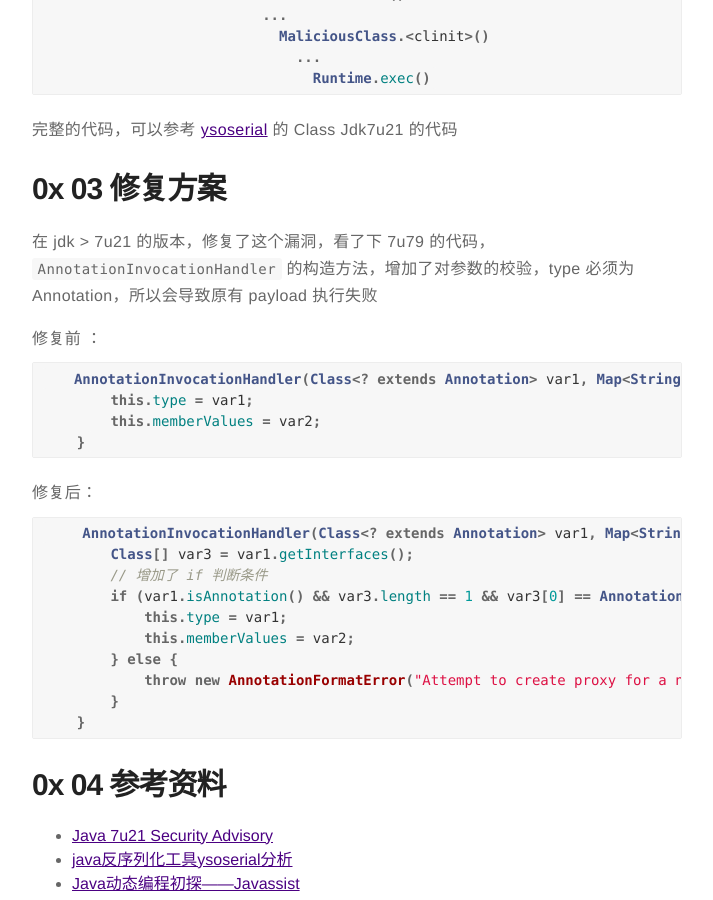
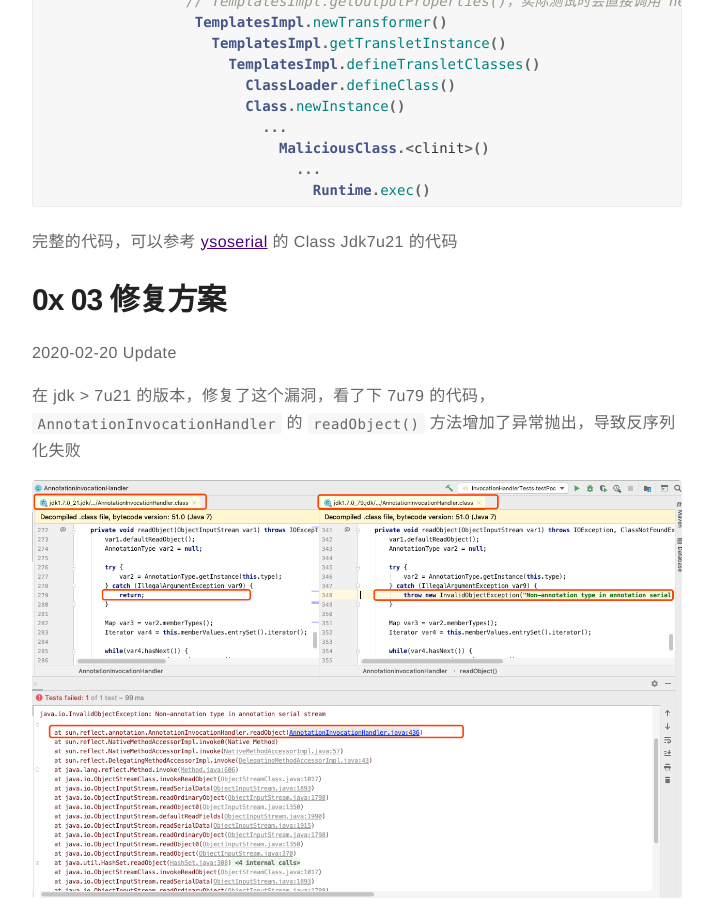
Before and after one commit to b1ngz/b1ngz.github.io, a Jekyll site: the page built from _posts/2018-04-13-java-deserialization-jdk7u21-gadget-note.md, in a window 1280 px wide and 900 px high, scrolled down 14069 px. Shown: the whole window, without its empty margins (283-996 px from the left). Built offline with Jekyll 4.4.1, drawn with Linux system fonts in a browser that asks for light colours; comment, search, counter and statistics services are not loaded; some of the changed text lies outside the part shown.

Commit message:
fix mistake

````diff
--- a/_posts/2018-04-13-java-deserialization-jdk7u21-gadget-note.md
+++ b/_posts/2018-04-13-java-deserialization-jdk7u21-gadget-note.md
@@ -12,6 +12,9 @@ author: b1ngz
 description: Java反序列 Jdk7u21 Payload 学习笔记
 ---
 
+Update
+
+- 2020-02-20: Fix `AnnotationInvocationHandler` mitigation mistake in Part `0x03 修复方案`
 
 # 0x00 简介
 
@@ -636,31 +639,13 @@ LinkedHashSet.readObject()
 
 # 0x 03 修复方案
 
-在 jdk > 7u21 的版本，修复了这个漏洞，看了下 7u79 的代码，`AnnotationInvocationHandler` 的构造方法，增加了对参数的校验，type 必须为 Annotation，所以会导致原有 payload 执行失败
+2020-02-20 Update
 
-修复前 ：
+在 jdk > 7u21 的版本，修复了这个漏洞，看了下 7u79 的代码，`AnnotationInvocationHandler` 的 `readObject()` 方法增加了异常抛出，导致反序列化失败
 
-```java
-   AnnotationInvocationHandler(Class<? extends Annotation> var1, Map<String, Object> var2) {
-        this.type = var1;
-        this.memberValues = var2;
-    }
-```
+![image](/assets/images/deserialization-jdk7u21/AnnotationInvocationHandler-fix.png)
 
-修复后：
 
-```java
-    AnnotationInvocationHandler(Class<? extends Annotation> var1, Map<String, Object> var2) {
-        Class[] var3 = var1.getInterfaces();
-        // 增加了 if 判断条件
-        if (var1.isAnnotation() && var3.length == 1 && var3[0] == Annotation.class) {
-            this.type = var1;
-            this.memberValues = var2;
-        } else {
-            throw new AnnotationFormatError("Attempt to create proxy for a non-annotation type.");
-        }
-    }
-```
 
 # 0x 04 参考资料
 
````
Also changed, not shown: assets/images/deserialization-jdk7u21/AnnotationInvocationHandler-fix.png (added).
